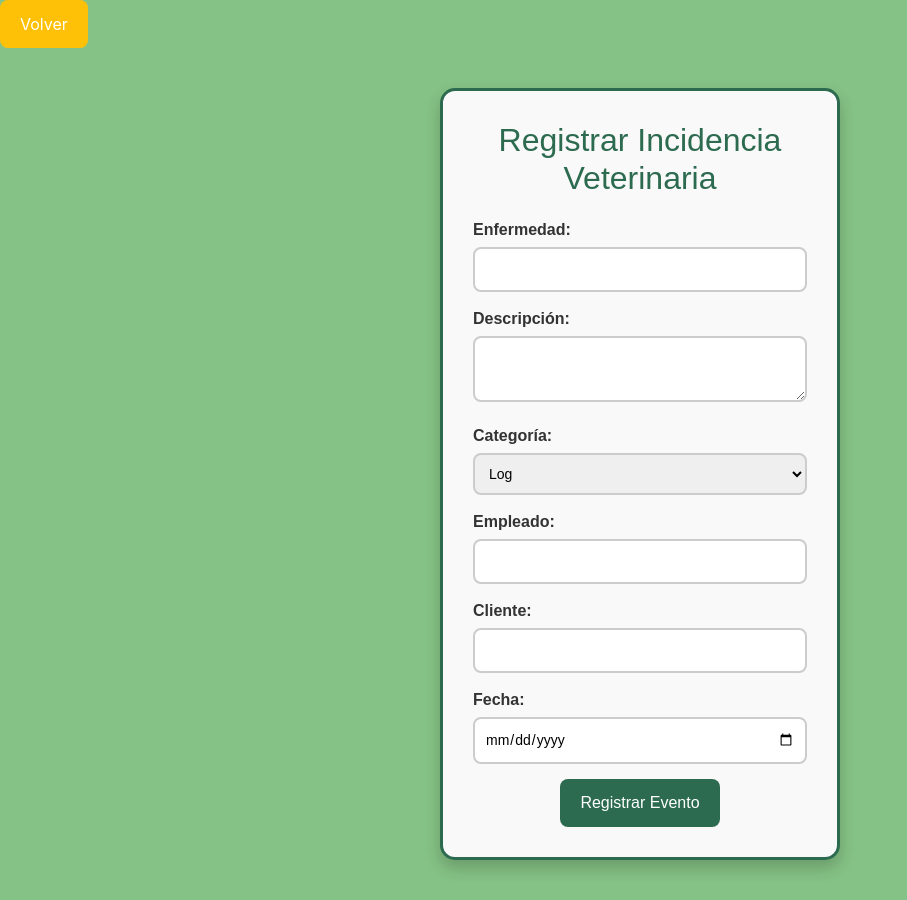
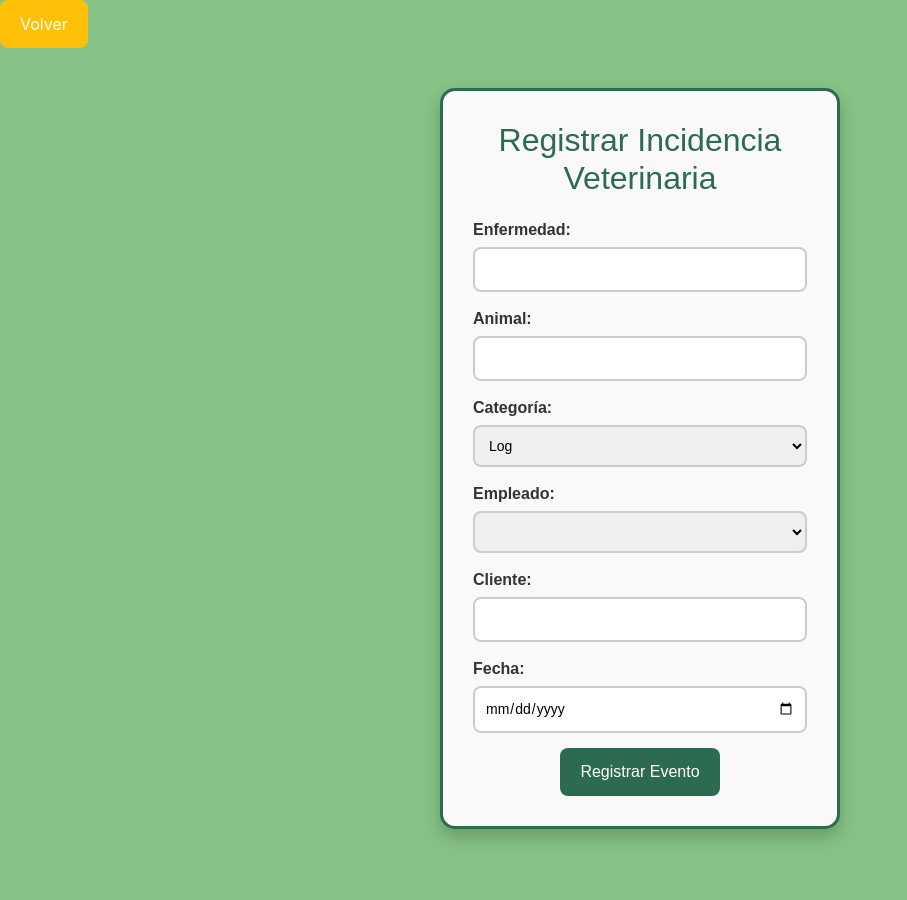
Before and after one commit to DavidAlonso858/Angular-Formulario, an Angular app: page /formu in a window 1280 px wide. Shown: the whole page, without its empty margins (0-907 px from the left). After the commit the page ends 869 px from the top, so only its background shows below. Built offline with nearby package versions, Linux system fonts and the light colour scheme.

Commit message:
cambio del select de empledo

```diff
--- a/src/app/components/formulario-veterinario/formulario-veterinario.component.html
+++ b/src/app/components/formulario-veterinario/formulario-veterinario.component.html
@@ -11,8 +11,8 @@
         </div>
 
         <div class="formu-apartado">
-            <label>Descripción:</label>
-            <textarea formControlName="descripcion"></textarea>
+            <label>Animal:</label>
+            <input type="text" formControlName="animal"/>
         </div>
 
         <div class="formu-apartado">
@@ -28,7 +28,11 @@
 
         <div class="formu-apartado">
             <label>Empleado:</label>
-            <input formControlName="empleado" />
+            <select formControlName="empleado">
+
+                <option *ngFor="let empleado of empleados" value="{{empleado.id}}">{{empleado.nombre.toUpperCase()}} </option>
+
+            </select>
         </div>
 
         <div class="formu-apartado">
--- a/src/app/components/formulario-veterinario/formulario-veterinario.component.ts
+++ b/src/app/components/formulario-veterinario/formulario-veterinario.component.ts
@@ -21,26 +21,30 @@ import { RouterModule } from '@angular/router';
 })
 
 export class FormularioVeterinario {
-// objeto de tipo FormGroup, lo que hace es agrupar los campos del formulario
+  // objeto de tipo FormGroup, lo que hace es agrupar los campos del formulario
   eventForm: FormGroup;
 
   empleados: Empleado[] = [
     { id: 1, nombre: 'Paco' },
     { id: 2, nombre: 'Juana' },
+    { id: 3, nombre: 'Carmen' },
+    { id: 4, nombre: 'Andres' },
+    { id: 5, nombre: 'Zahira' },
+    { id: 6, nombre: 'Juan' },
   ];
 
   clientes: Cliente[] = [
-    { id: 1, name: 'Ivan', animal: 'perro' },
-    { id: 2, name: 'Maria', animal: 'huron' },
+    { id: 1, name: 'Ivan' },
+    { id: 2, name: 'Maria'},
   ];
 
-// en el constructor utilizo un objeto que agrupa los campos del formulario (fb)
-//  y el loggerService para trabajar con los eventos
+  // en el constructor utilizo un objeto que agrupa los campos del formulario (fb)
+  //  y el loggerService para trabajar con los eventos
   constructor(private fb: FormBuilder, private loggerService: LoggerService) {
     this.eventForm = this.fb.group({ // relleno los campos poniendo cual es requerido
 
       enfermedad: ['', Validators.required],
-      descripcion: ['', Validators.required],
+      animal: ['', Validators.required],
       categoria: ['log', Validators.required], // log por defecto
       fecha: [null, Validators.required],
       empleado: ['', Validators.required],
--- a/src/app/components/lista-veterinario/lista-veterinario.component.html
+++ b/src/app/components/lista-veterinario/lista-veterinario.component.html
@@ -11,6 +11,6 @@
 
 <ul>
   <li *ngFor="let event of events">
-    {{ event.enfermedad }} - {{ event.categoria }} - {{ event.fechaCreacion| date }}
+    {{ event.enfermedad }} - {{ event.animal }} - {{ event.categoria }} - {{ event.fechaCreacion| date }}
   </li>
 </ul>
--- a/src/app/model/cliente.ts
+++ b/src/app/model/cliente.ts
@@ -1,5 +1,4 @@
 export interface Cliente {
     id: number;
     name: string;
-    animal: string;
   }
--- a/src/app/model/event.ts
+++ b/src/app/model/event.ts
@@ -4,7 +4,7 @@ import { Empleado } from "./empleado";
 export interface Event {
     id: number;
     enfermedad: string;
-    descripcion: string;
+    animal: string;
     categoria: 'log' | 'warn' | 'error';
     fecha: Date;
     empleado: Empleado;
```
